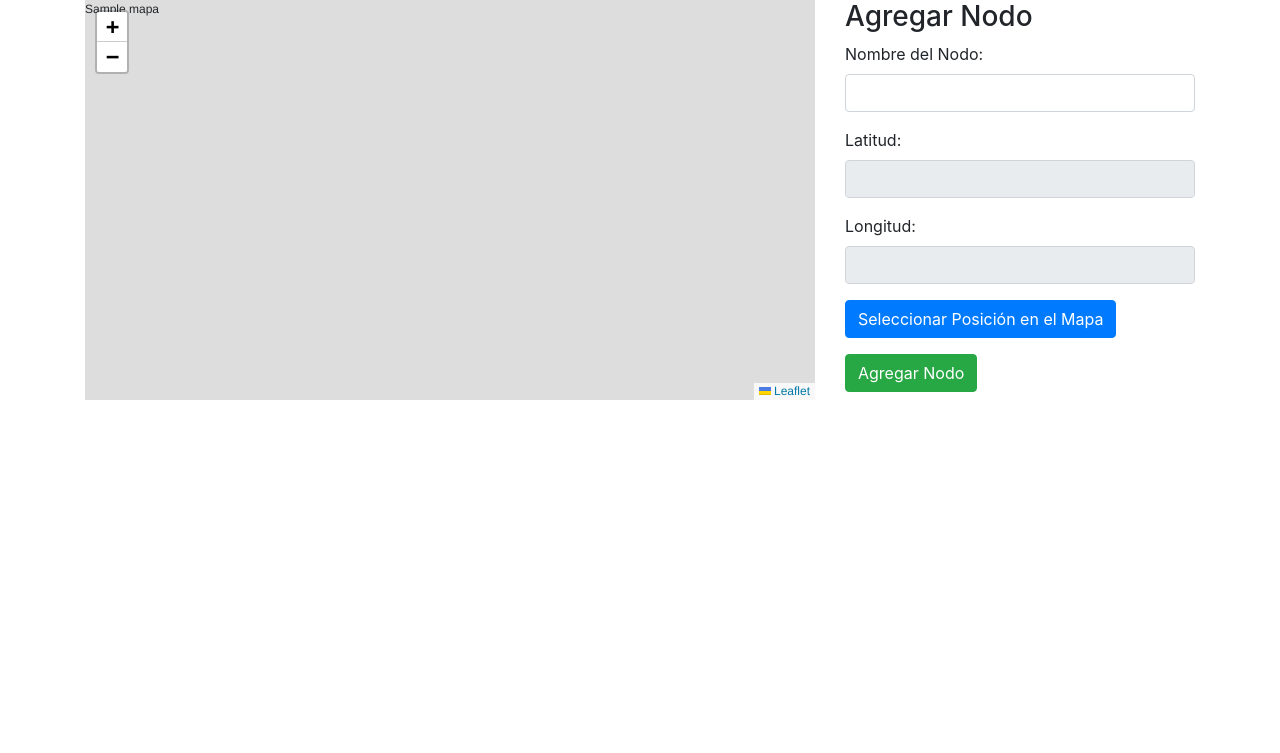
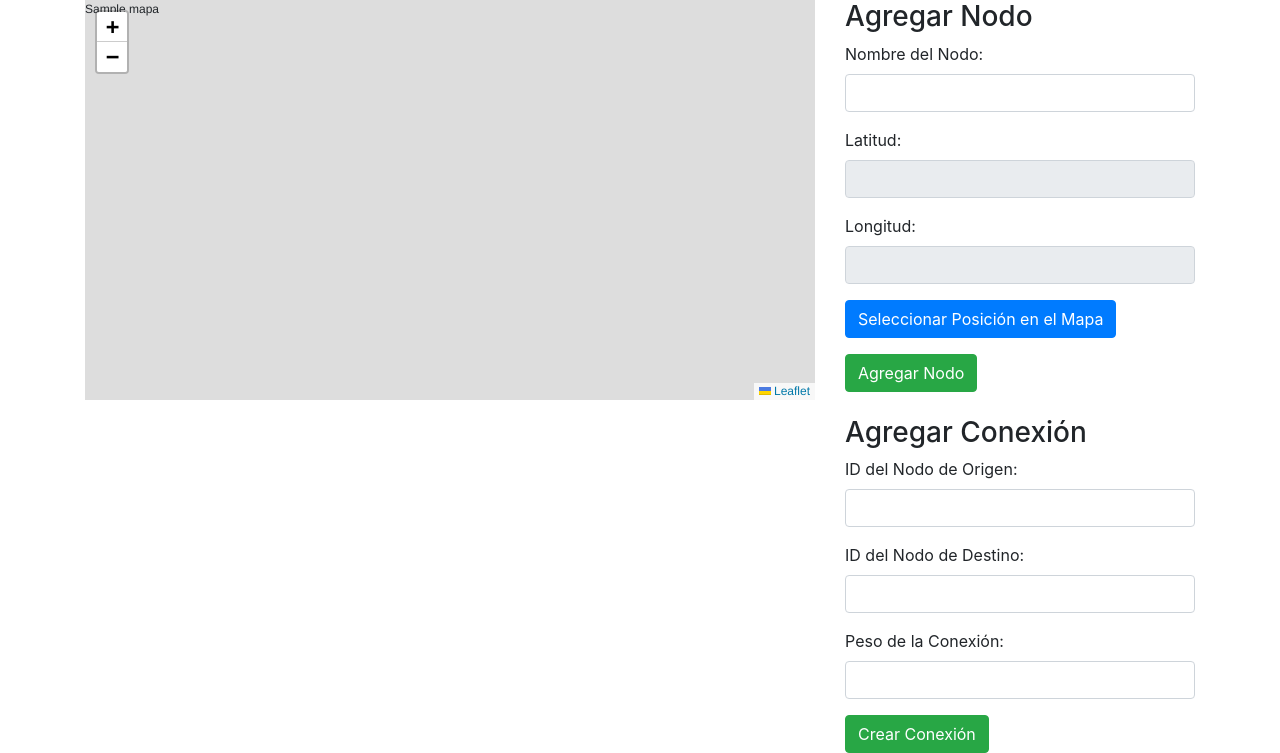
Before and after one commit to fabrizzioper/Optimizacion-Red-Internet, a Django app: template red/templates/visualizar_red.html in a window 1280 px wide. Shown: the part 76-829 px from the top of the page. Before the commit the page ends 476 px from the top, so only its background shows below. Run offline with Django 4.2, Linux system fonts and the light colour scheme; the template is opened without the code that fills it: most values are stand-ins (such as "Sample title", 1, 10 or a date in 2020); some libraries are stand-ins or nearby versions.

Commit message:
Creacion de form para agreagr conexion y creacion de funcion en py para agregar conexion

```diff
--- a/red/templates/visualizar_red.html
+++ b/red/templates/visualizar_red.html
@@ -55,6 +55,25 @@
                     </div>
                     <button type="button" id="btn-seleccionar" class="btn btn-primary mb-3">Seleccionar Posición en el Mapa</button>
                     <button type="submit" class="btn btn-success">Agregar Nodo</button>
+                </form>
+
+                <h3 class="mt-4">Agregar Conexión</h3>
+                <!-- Formulario para agregar una conexión -->
+                <form id="form-agregar-conexion" method="POST">
+                    {% csrf_token %}
+                    <div class="form-group">
+                        <label for="origen">ID del Nodo de Origen:</label>
+                        <input type="number" id="origen" name="origen" class="form-control" required>
+                    </div>
+                    <div class="form-group">
+                        <label for="destino">ID del Nodo de Destino:</label>
+                        <input type="number" id="destino" name="destino" class="form-control" required>
+                    </div>
+                    <div class="form-group">
+                        <label for="peso">Peso de la Conexión:</label>
+                        <input type="number" id="peso" name="peso" class="form-control" required>
+                    </div>
+                    <button type="submit" class="btn btn-success">Crear Conexión</button>
                 </form>
             </div>
         </div>
@@ -146,6 +165,46 @@
                     alert('Hubo un problema al agregar el nodo.');
                 });
             });
+
+            const formAgregarConexion = document.getElementById('form-agregar-conexion');
+            formAgregarConexion.addEventListener('submit', function (event) {
+                event.preventDefault();
+
+                const origen = document.getElementById('origen').value;
+                const destino = document.getElementById('destino').value;
+                const peso = document.getElementById('peso').value;
+
+                if (!origen || !destino || !peso) {
+                    alert("Por favor, completa todos los campos para la conexión.");
+                    return;
+                }
+
+                fetch('/api/agregar_conexion/', {
+                    method: 'POST',
+                    headers: {
+                        'X-CSRFToken': '{{ csrf_token }}',
+                        'Content-Type': 'application/json',
+                    },
+                    body: JSON.stringify({ origen, destino, peso }),
+                })
+                .then(response => response.json())
+                .then(data => {
+                    if (data.mensaje) {
+                        alert(data.mensaje);
+                        // Limpiar el formulario
+                        document.getElementById('origen').value = '';
+                        document.getElementById('destino').value = '';
+                        document.getElementById('peso').value = '';
+                        location.reload();
+                    } else if (data.error) {
+                        alert(data.error);
+                    }
+                })
+                .catch(error => {
+                    console.error('Error:', error);
+                    alert('Hubo un problema al agregar la conexión.');
+                });
+            });
         });
     </script>
 
```
Also changed, not shown: red/views.py (+11 -5 lines), db.sqlite3. Lines whose indentation alone changed are shown as unchanged.
